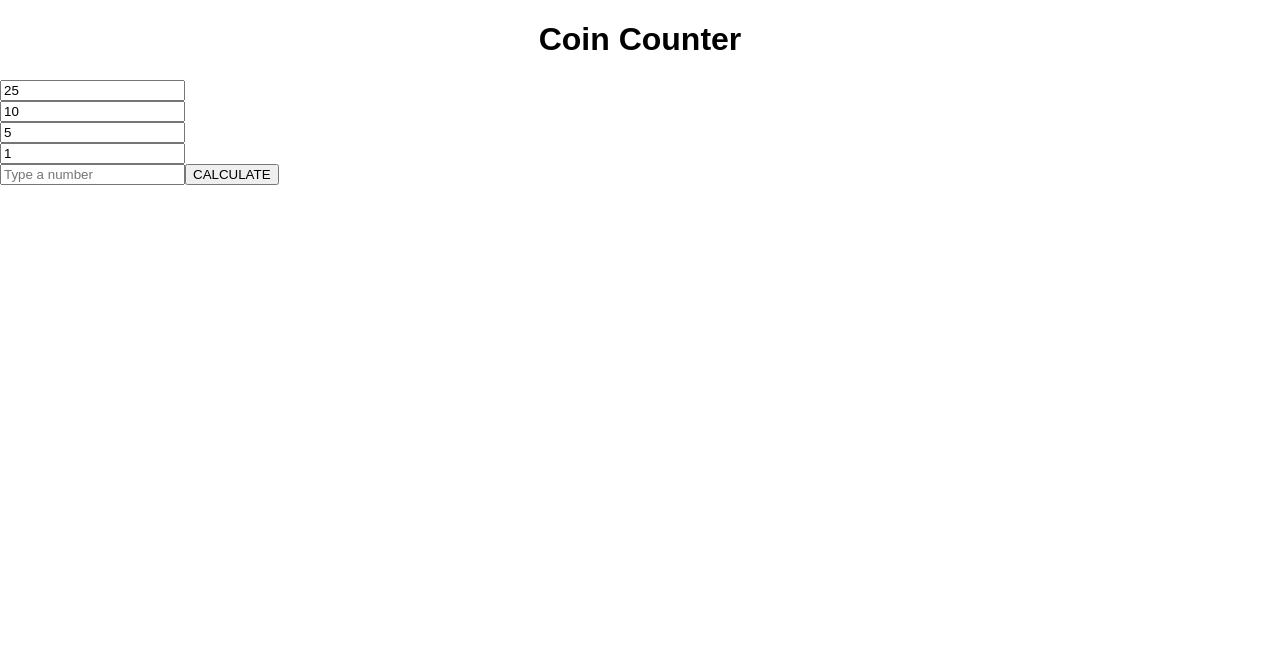
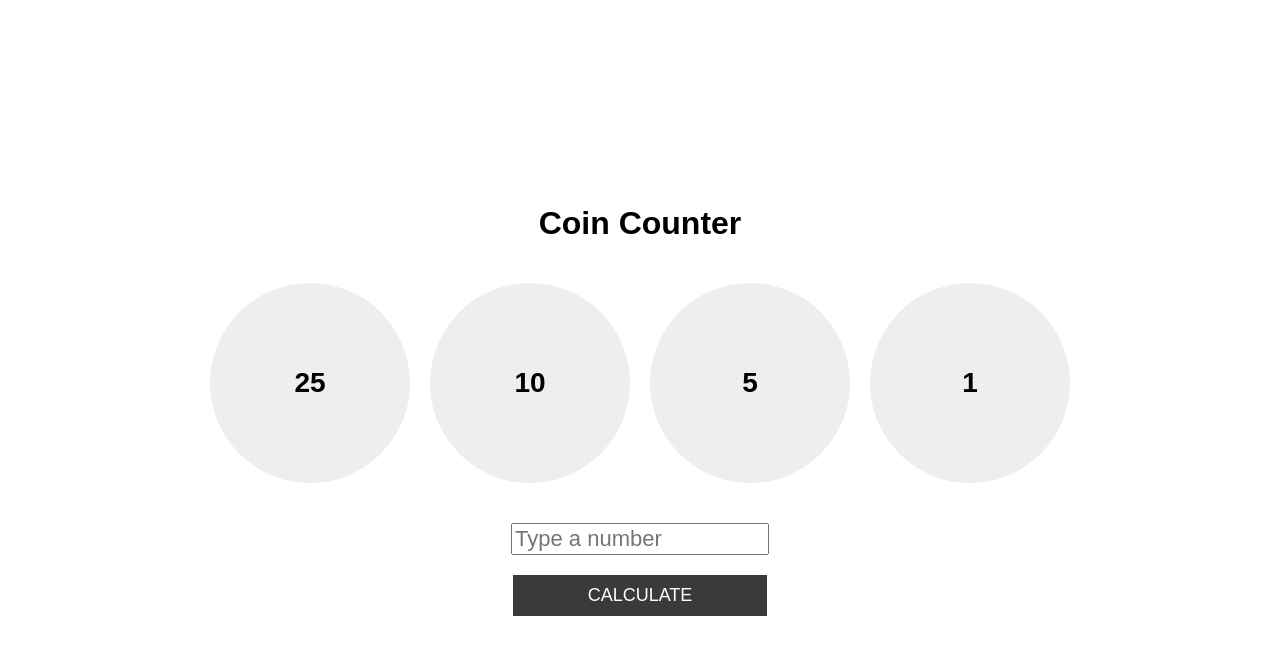
Before and after one commit to mparker11/ncsoft_test, a React app: page / in a window 1280 px wide. Built offline with nearby package versions, Linux system fonts and the light colour scheme.

Commit message:
Added css to mimic the mock

```diff
--- a/src/Components/App.css
+++ b/src/Components/App.css
@@ -5,6 +5,97 @@ input[type="number"]::-webkit-outer-spin-button, input[type="number"]::-webkit-i
 input[type="number"] {
     -moz-appearance: textfield;
 }
+.app {
+	max-width: 1024px;
+	margin: auto;
+}
 h1 {
 	text-align: center;
 }
+.content {
+	width: 100%;
+}
+.coins {
+	display: flex;
+	flex-wrap: wrap;
+	justify-content: space-around;
+	padding: 20px;
+}
+.coin {
+	width: 200px;
+	height: 200px;
+	border-radius: 50%;
+	background-color: #eee;
+	text-align: center;
+	display: table;
+	position: relative;
+	margin-bottom: 20px;
+}
+.coin-input {
+	display: table-cell;
+	vertical-align: middle;
+}
+.coin-input input {
+	text-align: center;
+	font-weight: 700;
+	background-color: transparent;
+	border: none;
+	box-shadow: none;
+	font-size: 1.75rem;
+	width: 100px;
+}
+.submit-section {
+	text-align: center;
+}
+.submit-section input {
+	display: block;
+    margin: auto;
+	font-size: 1.375rem;
+	width: 250px;
+}
+button[name="calculate"] {
+	width: 254px;
+	background: #3a3a3a;
+	color: #fefefe;
+	border: none;
+	cursor: pointer;
+	padding: 10px 0;
+	font-size: 1.125rem;
+	margin-top: 20px;
+}
+.counter {
+	position: absolute;
+	top: 10px;
+	right: 10px;
+	border-radius: 50%;
+	width: 40px;
+	height: 40px;
+	background-color: #3a3a3a;
+	text-align: center;
+	display: table;
+	opacity: 0;
+}
+.counter span {
+	display: table-cell;
+	vertical-align: middle;
+	color: #fefefe;
+}
+.counter.show {
+	opacity: 1;
+}
+@media screen and (min-width: 1024px) {
+	.app {
+		display: table;
+		height: 100vh;
+	}
+	.content {
+		display: table-cell;
+		vertical-align: middle;
+	}
+	.coin {
+		margin-left: 20px;
+	}
+	.coin:first-child {
+		margin-left: 0;
+	}
+}
--- a/src/Components/App.js
+++ b/src/Components/App.js
@@ -38,6 +38,11 @@ class App extends Component {
         });
     }
     calculateCoins() {
+        if (this.state.totalValue === '') {
+            alert('Please enter a number in the text box');
+            return;
+        }
+
         let totalValue = this.state.totalValue;
         let remainingValue = this.state.totalValue;
         let sortedCoins = this.state.coins.sort(function(a, b) { return a.value < b.value });
@@ -64,20 +69,18 @@ class App extends Component {
     render() {
         return (
             <div className="app">
-                <div className="header">
+                <div className="content">
                     <h1>Coin Counter</h1>
-                </div>
-                <div className="content">
                     <div className="coins">
                     {
                         this.state.coins.map(function(coin, i) {
                             return (
-                                <Coin key={ i } name={ 'coin-' + i } value={ coin.value } onChange={ this.handleChange } />
+                                <Coin key={ i } name={ 'coin-' + i } value={ coin.value } counter={ coin.times } onChange={ this.handleChange } />
                             )
                         }, this)
                     }
                     </div>
-                    <div>
+                    <div className="submit-section">
                         <input type="number" name="total-value" placeholder="Type a number" onBlur={ this.handleChange } />
                         <button name="calculate" onClick={ this.handleChange }>CALCULATE</button>
                     </div>
--- a/src/Components/Coin.js
+++ b/src/Components/Coin.js
@@ -2,9 +2,13 @@ import React, { Component } from 'react';
 
 class Coin extends Component {
     render() {
+		let counterClass = this.props.counter != '' ? 'counter show' : 'counter';
         return (
             <div className="coin">
-                <input type="number" name={ this.props.name } onChange={ this.props.onChange } value={ this.props.value } />
+				<div className="coin-input">
+                	<input type="number" name={ this.props.name } onChange={ this.props.onChange } value={ this.props.value } />
+				</div>
+				<div className={ counterClass }><span>{ this.props.counter }</span></div>
             </div>
         );
     }
```
